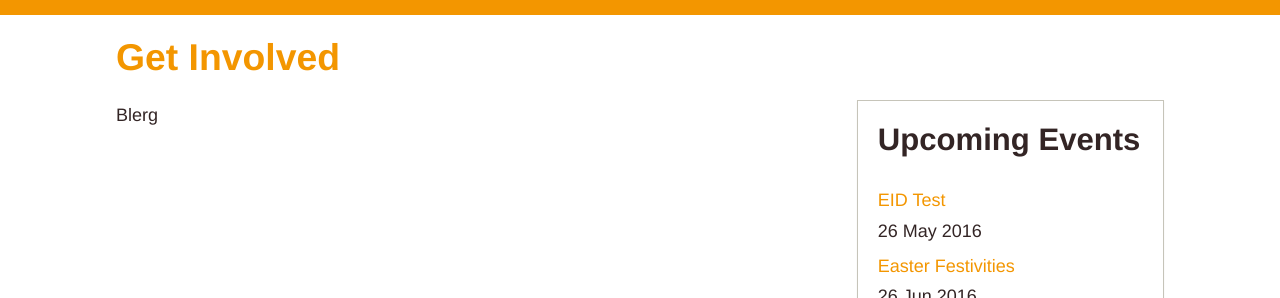
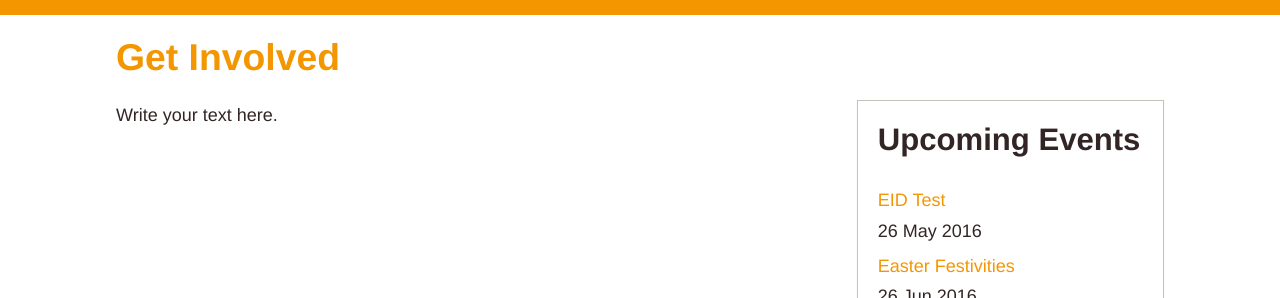
Before and after one commit to richardatval/www.communitycapacity.co.uk, a Jekyll site: the page built from pages/get-involved.md, in a window 1280 px wide. Shown: the part 186-484 px from the top of the page. Built offline with Jekyll 4.4.1, drawn with Linux system fonts in a browser that asks for light colours; nearby versions of some CDN libraries; some of the changed lines change nothing that is shown.

Commit message:
Updated Page Get Involved

```diff
--- a/pages/get-involved.md
+++ b/pages/get-involved.md
@@ -1,8 +1,9 @@
 ---
 title: Get Involved
+cmsUserSlug: get-involved
+date: 2016-07-29T00:00:00+01:00
+published: "true"
 layout: default
-summary: Be a part of change in your community by volunteering with us.
-permalink: /get-involved/
 ---
 
-Blerg
+Write your text here.
```
